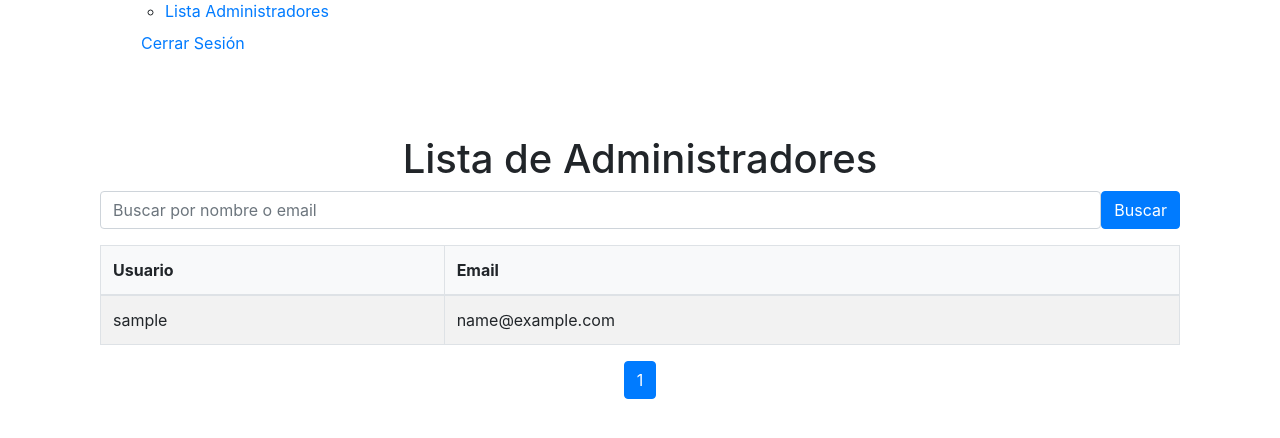
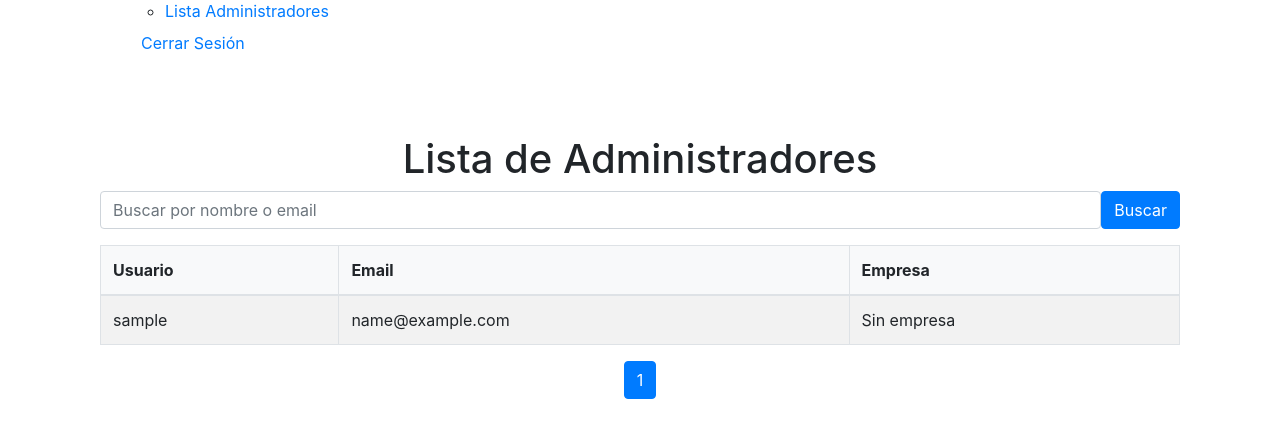
Before and after one commit to juanjca1990/bitacora, a Django app: page /AppCrud/administradores/ in a window 1280 px wide. Shown: the part 321-759 px from the top of the page. Run offline with Django 4.2, Linux system fonts and the light colour scheme; the visitor is signed in with stand-in values (Sample User, id 1); data comes from the database, SQL or seed files in the repository; some libraries are stand-ins or nearby versions.

Commit message:
feat(cambio de administrador) agrego los administradores posibles a cambiar la vista

```diff
--- a/AppCrud/context_processors.py
+++ b/AppCrud/context_processors.py
@@ -2,4 +2,5 @@ from django.contrib.auth import get_user_model
 
 def lista_usuarios(request):
     User = get_user_model()
-    return {'users': User.objects.all()}
+    # Solo superusers o staff
+    return {'users': User.objects.filter(is_superuser=True) | User.objects.filter(is_staff=True)}
--- a/AppCrud/templates/AppCrud/lista_administradores.html
+++ b/AppCrud/templates/AppCrud/lista_administradores.html
@@ -15,6 +15,7 @@
             <tr>
                 <th>Usuario</th>
                 <th>Email</th>
+                <th>Empresa</th> <!-- Nueva columna -->
             </tr>
         </thead>
         <tbody>
@@ -22,6 +23,13 @@
             <tr>
                 <td>{{ admin.username }}</td>
                 <td>{{ admin.email }}</td>
+                <td>
+                    {% if admin.empresa %}
+                        {{ admin.empresa.nombre }}
+                    {% else %}
+                        Sin empresa
+                    {% endif %}
+                </td>
             </tr>
             {% endfor %}
         </tbody>
--- a/AppCrud/views.py
+++ b/AppCrud/views.py
@@ -539,6 +539,7 @@ def registerAdmin(request):
 
             # Asigna la nueva empresa al usuario
             usuario.empresa = empresa
+            usuario.is_staff = True  # Asegúrate de que el usuario sea staff
             usuario.save()
 
             # Asigna el grupo de admin de la empresa
```
Also changed, not shown: AppCrud/templates/AppCrud/lista_usuarios.html (+8 -0 lines).
